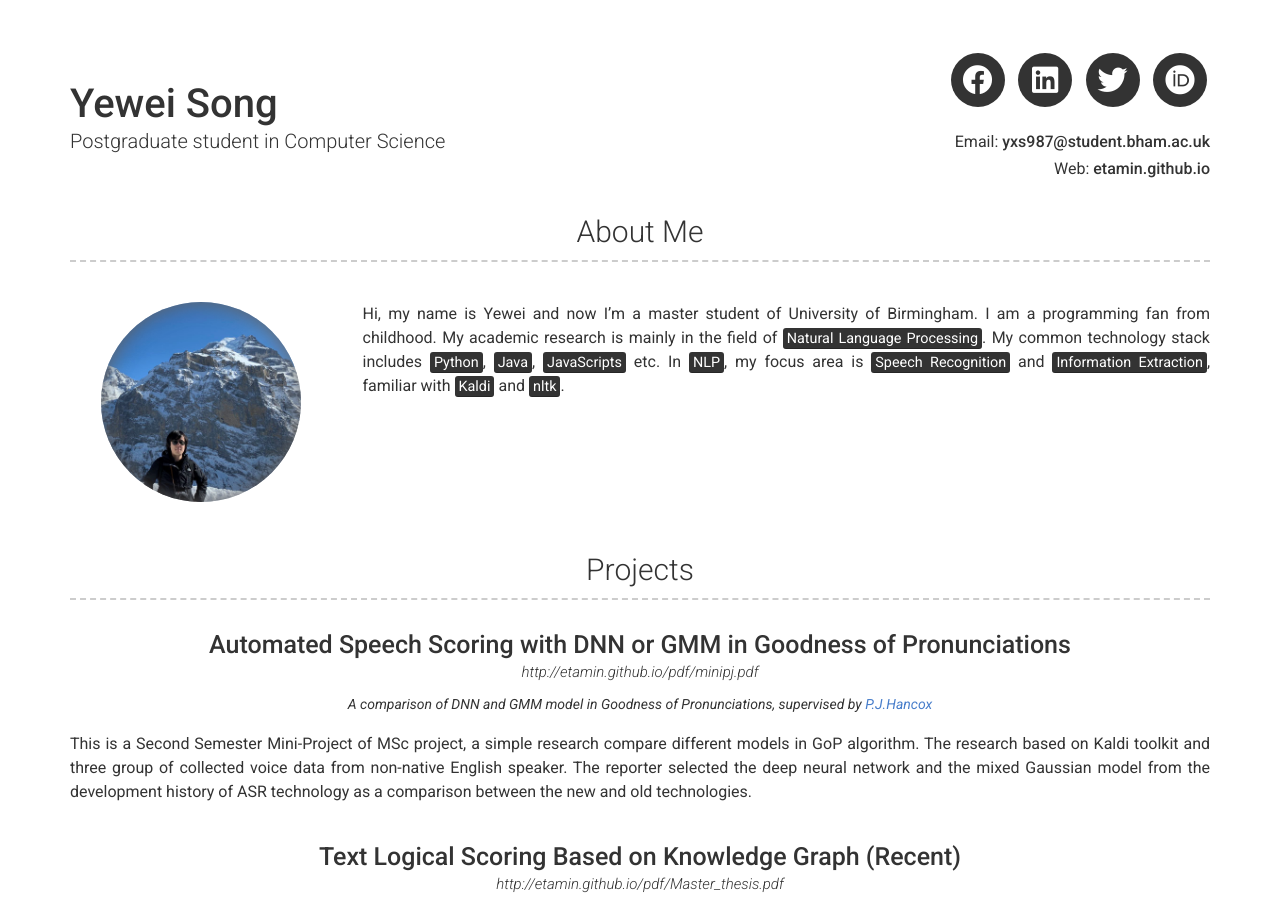
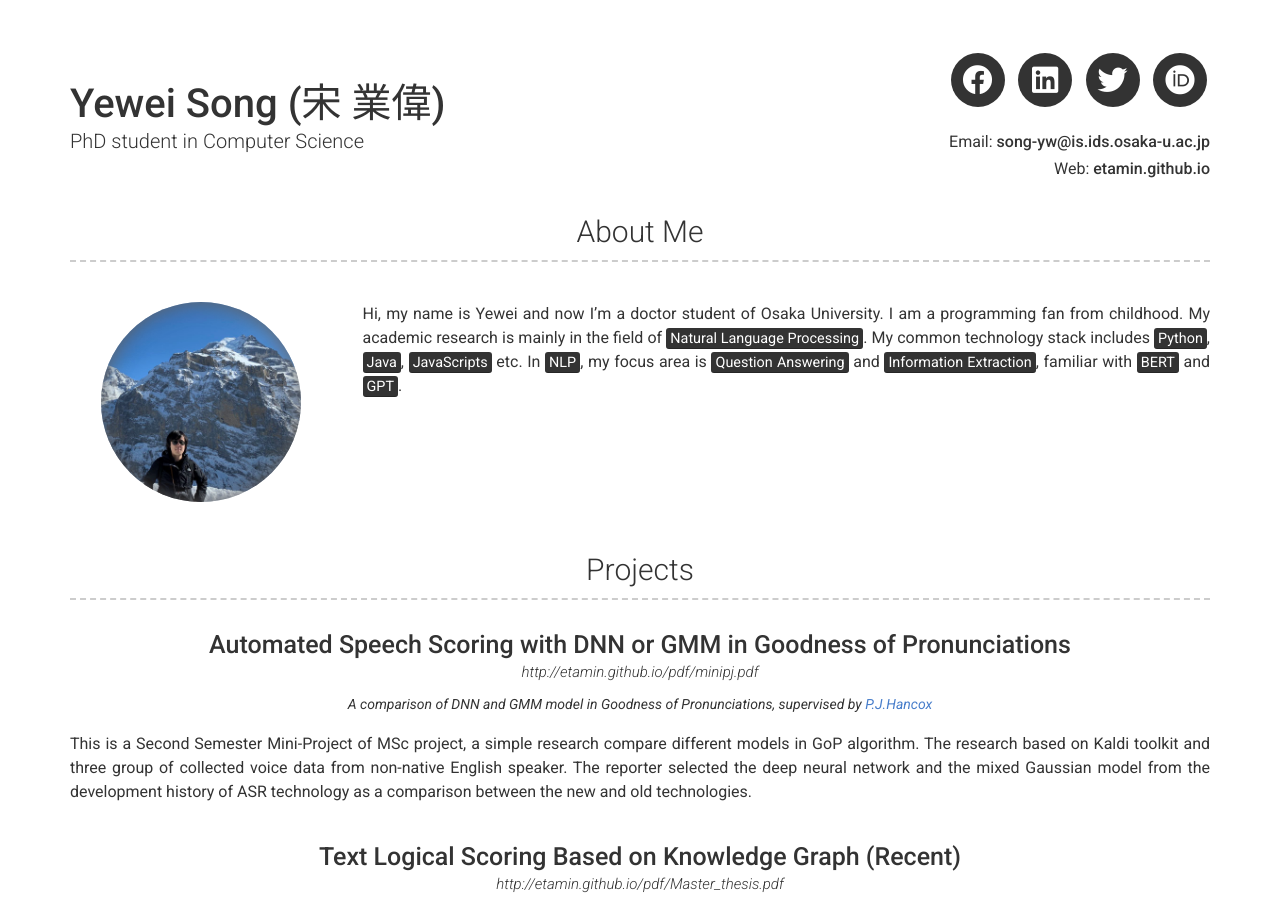
Before and after one commit to Etamin/Etamin.github.io, a Jekyll site: the page built from index.md, in a window 1280 px wide and 900 px high. Built offline with Jekyll 4.4.1, drawn with Linux system fonts in a browser that asks for light colours; nearby versions of some CDN libraries; some of the changed text lies outside the part shown.

Commit message:
change some recent situation

```diff
--- a/_config.yml
+++ b/_config.yml
@@ -3,9 +3,9 @@ repository: Git repository where your resume will be hosted, only required if yo
 # favicon: Directory of your favicon (eg. images/favicon.ico)(optional)
 
 # Personal info
-name: Yewei Song
-title: Postgraduate student in Computer Science
-email: yxs987@student.bham.ac.uk
+name: Yewei Song (宋 業偉)
+title: PhD student in Computer Science
+email: song-yw@is.ids.osaka-u.ac.jp
 website: etamin.github.io
 
 # Dark Mode (true/false/never)
@@ -36,9 +36,9 @@ orcid_username: 0000-0002-6314-7515
 # about_title: About Me (Use this to override about section title)
 about_profile_image: images/profile.jpg
 about_content: | # this will include new lines to allow paragraphs
-  Hi, my name is Yewei and now I'm a master student of University of Birmingham. I am a programming fan from childhood. My academic research is mainly in the field of <mark>Natural Language Processing</mark>.
+  Hi, my name is Yewei and now I'm a doctor student of Osaka University. I am a programming fan from childhood. My academic research is mainly in the field of <mark>Natural Language Processing</mark>.
   My common technology stack includes <mark>Python</mark>, <mark>Java</mark>, <mark>JavaScripts</mark> etc.
-  In <mark>NLP</mark>, my focus area is <mark>Speech Recognition</mark> and <mark>Information Extraction</mark>, familiar with <mark>Kaldi</mark> and <mark>nltk</mark>.
+  In <mark>NLP</mark>, my focus area is <mark>Question Answering</mark> and <mark>Information Extraction</mark>, familiar with <mark>BERT</mark> and <mark>GPT</mark>.
 
 # Projects Section
 # projects_title: Projects #(Use this to override about projects section title)
```
Also changed, not shown: _data/education.yml (+9 -1 lines).
